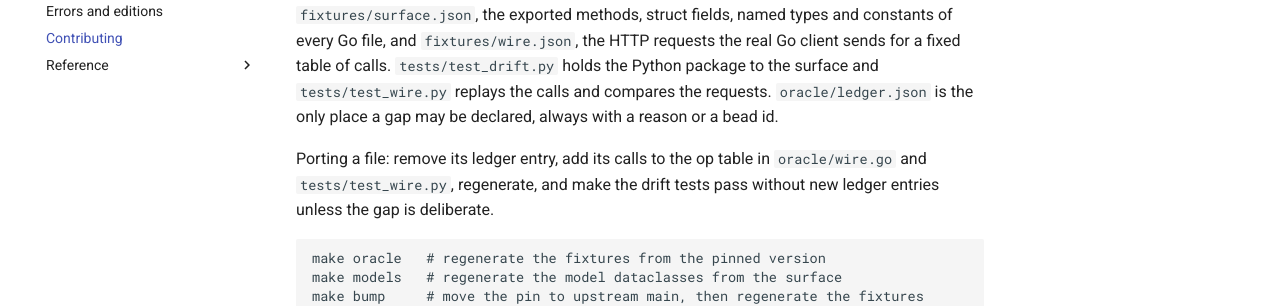
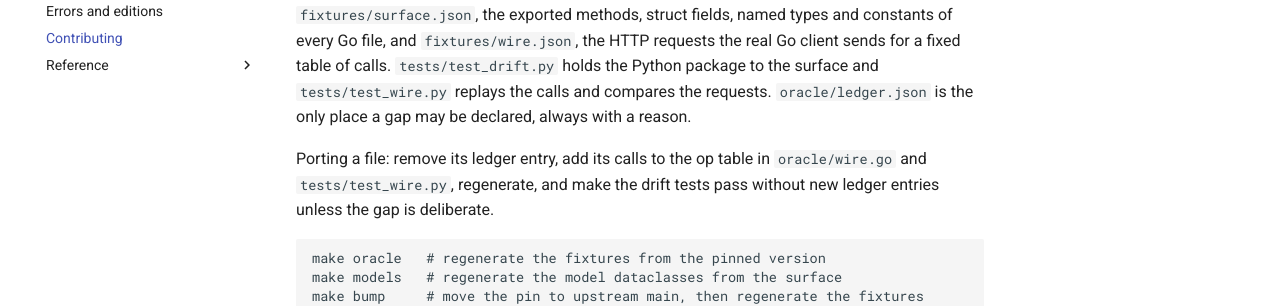
Before and after one commit to benemon/nomadpy, an MkDocs documentation site: the page built from docs/contributing.md, in a window 1280 px wide and 900 px high, scrolled down 910 px. Shown: the part 178-484 px from the top of the window. Built offline with MkDocs 1.6.1 and Material for MkDocs 9.7.7, drawn with Linux system fonts in a browser that asks for light colours; comment, search, counter and statistics services are not loaded.

Commit message:
Describe ledger entries by their reason only

```diff
--- a/docs/contributing.md
+++ b/docs/contributing.md
@@ -47,7 +47,7 @@ HTTP requests the real Go client sends for a fixed table of calls.
 `tests/test_drift.py` holds the Python package to the surface and
 `tests/test_wire.py` replays the calls and compares the requests.
 `oracle/ledger.json` is the only place a gap may be declared, always with a
-reason or a bead id.
+reason.
 
 Porting a file: remove its ledger entry, add its calls to the op table in
 `oracle/wire.go` and `tests/test_wire.py`, regenerate, and make the drift
```
Also changed, not shown: README.md (+1 -1 lines).
